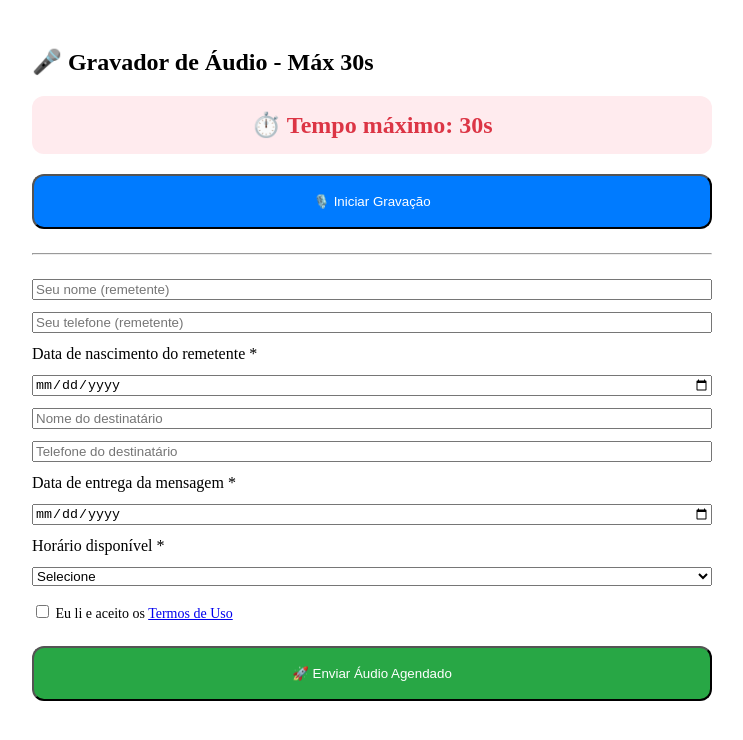
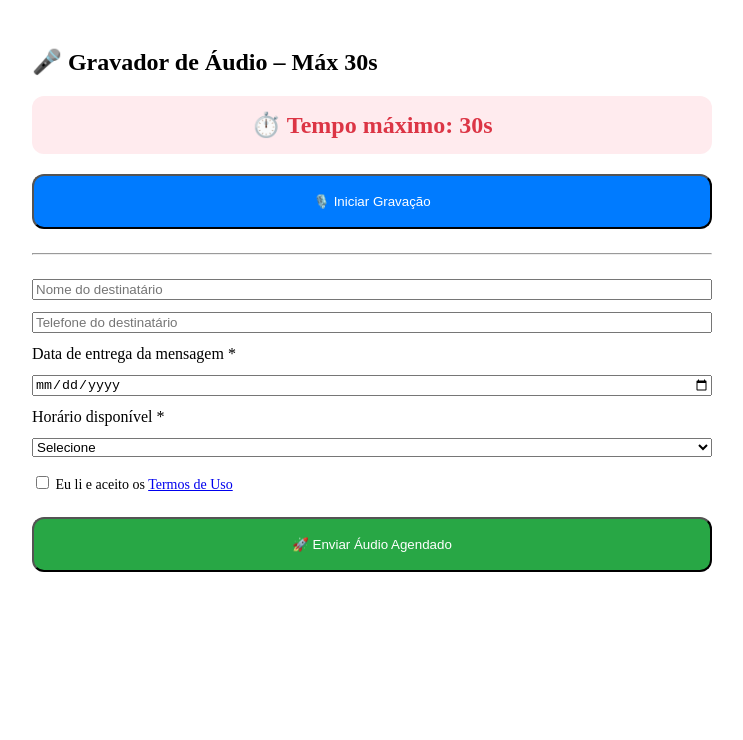
Before and after one commit to AdilsonStewart/CorujinhaLegal, a React (Create React App) app: page /audiorecord in a window 1280 px wide. Shown: the top 740 px of the page, without its empty margins (268-1011 px from the left). Built offline with nearby package versions, Linux system fonts and the light colour scheme.

Commit message:
Update AudioRecordPage.js

```diff
--- a/src/screens/AudioRecordPage.js
+++ b/src/screens/AudioRecordPage.js
@@ -18,10 +18,6 @@ const AudioRecordPage = () => {
   const [isRecording, setIsRecording] = useState(false);
   const [audioURL, setAudioURL] = useState(null);
   const [audioBlob, setAudioBlob] = useState(null);
-
-  const [remetenteNome, setRemetenteNome] = useState("");
-  const [remetenteTelefone, setRemetenteTelefone] = useState("");
-  const [remetenteNascimento, setRemetenteNascimento] = useState("");
 
   const [destinatarioNome, setDestinatarioNome] = useState("");
   const [destinatarioTelefone, setDestinatarioTelefone] = useState("");
@@ -81,10 +77,11 @@ const AudioRecordPage = () => {
   };
 
   const enviarDados = async () => {
-    const telefoneRem = sanitizePhone(remetenteTelefone);
+    const telefoneRem = sanitizePhone(localStorage.getItem("clienteTelefone"));
+    const remetenteNome = localStorage.getItem("clienteNome") || "";
 
     if (!telefoneRem) {
-      alert("Informe seu telefone.");
+      alert("Sessão expirada. Faça login novamente.");
       return;
     }
 
@@ -100,11 +97,6 @@ const AudioRecordPage = () => {
 
     if (!destinatarioNome || !destinatarioTelefone || !horaEntrega) {
       alert("Preencha nome, telefone do destinatário e horário.");
-      return;
-    }
-
-    if (!remetenteNascimento) {
-      alert("Informe a data de nascimento.");
       return;
     }
 
@@ -136,8 +128,7 @@ const AudioRecordPage = () => {
         destinatario: destinatarioNome,
         telefone_destinatario: sanitizePhone(destinatarioTelefone),
         remetente: remetenteNome,
-        telefone_remetente: telefoneRem,
-        remetente_nascimento: remetenteNascimento
+        telefone_remetente: telefoneRem
       };
 
       await addDoc(collection(db, "agendamentos"), payload);
@@ -156,8 +147,9 @@ const AudioRecordPage = () => {
 
       window.location.href = "/saida";
 
-    } catch {
-      alert("Erro ao enviar.");
+    } catch (err) {
+      console.error(err);
+      alert("Erro ao enviar áudio.");
     }
 
     setIsUploading(false);
@@ -165,9 +157,10 @@ const AudioRecordPage = () => {
 
   return (
     <div style={{ padding: 20, maxWidth: 680, margin: "0 auto" }}>
-      <h2>🎤 Gravador de Áudio - Máx 30s</h2>
+      <h2>🎤 Gravador de Áudio – Máx 30s</h2>
 
-      <div style={{
+      <div
+        style={{
           fontSize: 24,
           color: "#dc3545",
           fontWeight: "bold",
@@ -176,7 +169,8 @@ const AudioRecordPage = () => {
           borderRadius: 12,
           marginBottom: 20,
           textAlign: "center"
-      }}>
+        }}
+      >
         ⏱️ Tempo máximo: {tempoRestante}s
       </div>
 
@@ -196,34 +190,11 @@ const AudioRecordPage = () => {
         </button>
       )}
 
-      {audioURL && (
-        <audio controls src={audioURL} style={{ width: "100%", marginTop: 16 }} />
-      )}
+      {audioURL && <audio controls src={audioURL} style={{ width: "100%", marginTop: 16 }} />}
 
       <hr style={{ margin: "24px 0" }} />
 
       <div style={{ display: "grid", gap: 12 }}>
-        <input
-          type="text"
-          placeholder="Seu nome (remetente)"
-          value={remetenteNome}
-          onChange={(e) => setRemetenteNome(e.target.value)}
-        />
-
-        <input
-          type="tel"
-          placeholder="Seu telefone (remetente)"
-          value={remetenteTelefone}
-          onChange={(e) => setRemetenteTelefone(e.target.value)}
-        />
-
-        <label>Data de nascimento do remetente *</label>
-        <input
-          type="date"
-          value={remetenteNascimento}
-          onChange={(e) => setRemetenteNascimento(e.target.value)}
-        />
-
         <input
           type="text"
           placeholder="Nome do destinatário"
@@ -246,10 +217,7 @@ const AudioRecordPage = () => {
         />
 
         <label>Horário disponível *</label>
-        <select
-          value={horaEntrega}
-          onChange={(e) => setHoraEntrega(e.target.value)}
-        >
+        <select value={horaEntrega} onChange={(e) => setHoraEntrega(e.target.value)}>
           <option value="">Selecione</option>
           <option value="08:00">08:00</option>
           <option value="10:00">10:00</option>
```
Lines whose indentation alone changed are shown as unchanged.
